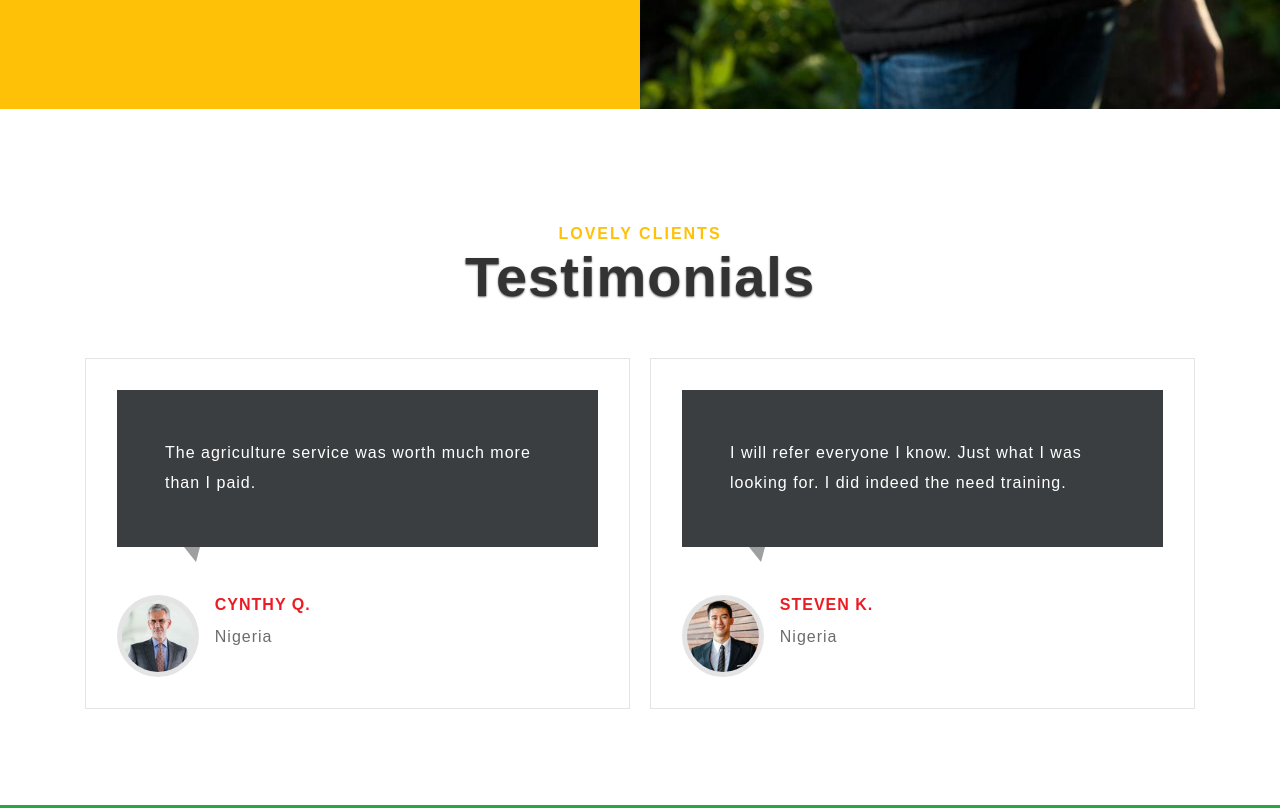
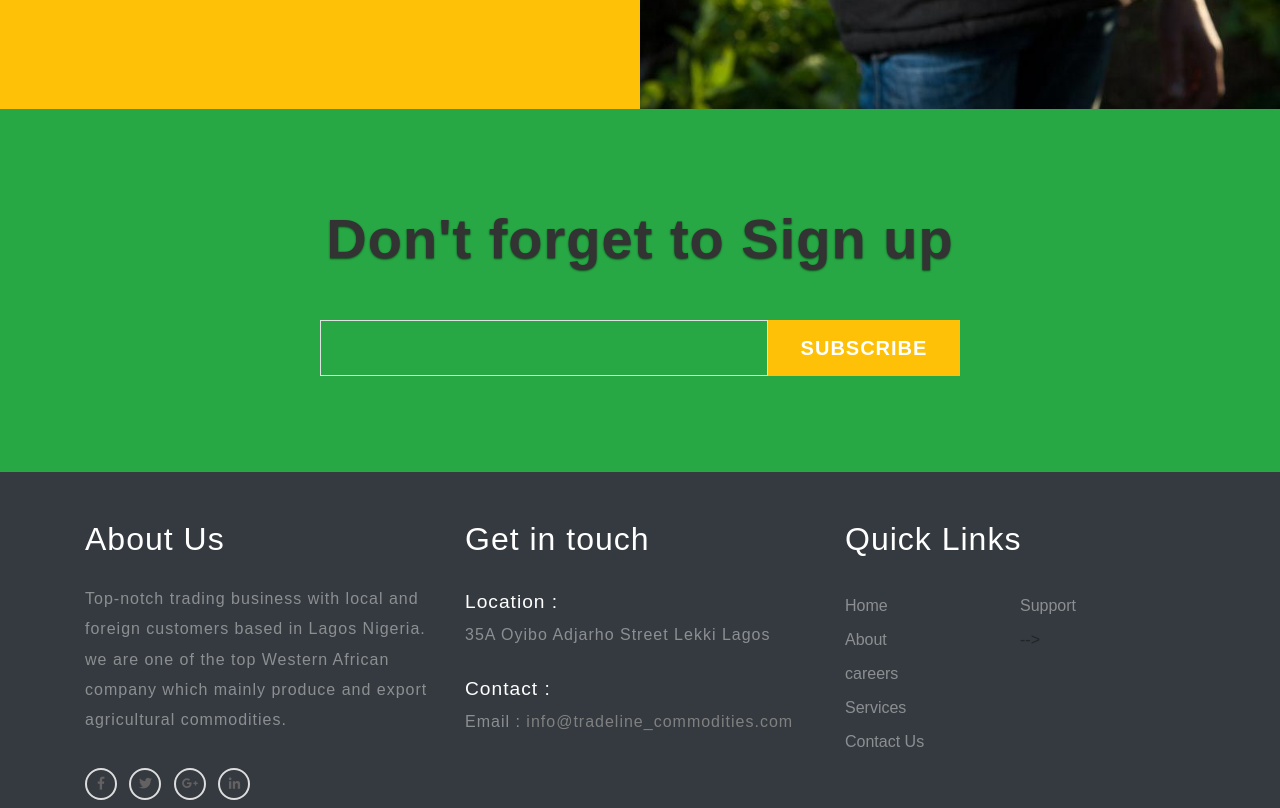
Before and after one commit to ifebrand6/Tradeline-Commodities, a plain HTML site: page index.html in a window 1280 px wide. Shown: the part 3366-4174 px from the top of the page. Drawn offline with nearby package versions, Linux system fonts and the light colour scheme; a script that the page names is missing; a web font is replaced by a local one.

Commit message:
removed the testimonial

```diff
--- a/index.html
+++ b/index.html
@@ -462,72 +462,7 @@
 
     <!-- //story -->
     <!--/testimonials-->
-    <section class="clients py-md-5 py-3" id="clients">
-        <div class="container">
-            <div class="inner-sec-w3ls-agileits py-md-5 py-3">
-                <h4 class="sub-tittle text-uppercase text-center">Lovely Clients</h4>
-                <h3 class="tittle text-center mb-md-5 mb-4">Testimonials</h3>
-                <div class="owl-carousel owl-theme owl-loaded owl-drag">
 
-
-
-
-
-
-                    <div class="owl-stage-outer">
-                        <div class="owl-stage" style="transform: translate3d(0px, 0px, 0px); transition: all 0s ease 0s; width: 1130px;">
-                            <div class="owl-item active" style="width: 545px; margin-right: 20px;">
-                                <div class="item">
-                                    <div class="feedback-info text-left">
-                                        <div class="feedback-top">
-                                            <p>The agriculture service was worth much more than I paid.</p>
-                                        </div>
-                                        <div class="feedback-grids">
-                                            <div class="feedback-img">
-                                                <img src="images/t1.jpg" class="img-fluid rounded-circle" alt="">
-                                            </div>
-                                            <div class="feedback-img-info">
-                                                <h5>Cynthy Q.</h5>
-                                                <p>Nigeria
-                                                </p>
-                                            </div>
-                                            <div class="clearfix"> </div>
-                                        </div>
-                                    </div>
-                                </div>
-                            </div>
-                            <div class="owl-item active" style="width: 545px; margin-right: 20px;">
-                                <div class="item">
-                                    <div class="feedback-info text-left">
-
-                                        <div class="feedback-top">
-
-                                            <p>I will refer everyone I know. Just what I was looking for. I did indeed the need training.</p>
-                                        </div>
-                                        <div class="feedback-grids">
-                                            <div class="feedback-img">
-                                                <img src="images/t3.jpg" class="img-fluid rounded-circle" alt="">
-                                            </div>
-                                            <div class="feedback-img-info">
-                                                <h5>Steven K.</h5>
-                                                <p>Nigeria
-                                                </p>
-                                            </div>
-                                            <div class="clearfix"> </div>
-                                        </div>
-                                    </div>
-                                </div>
-                            </div>
-                        </div>
-                    </div>
-
-
-
-
-                <div class="owl-nav disabled"><button type="button" role="presentation" class="owl-prev disabled"><span aria-label="Previous">‹</span></button><button type="button" role="presentation" class="owl-next disabled"><span aria-label="Next">›</span></button></div><div class="owl-dots disabled"><button role="button" class="owl-dot active"><span></span></button></div></div>
-            </div>
-        </div>
-    </section>
     <!--//testimonials-->
     <!-- /newsletter-->
     <div class="newsletter py-lg-5 py-4 text-center">
```
